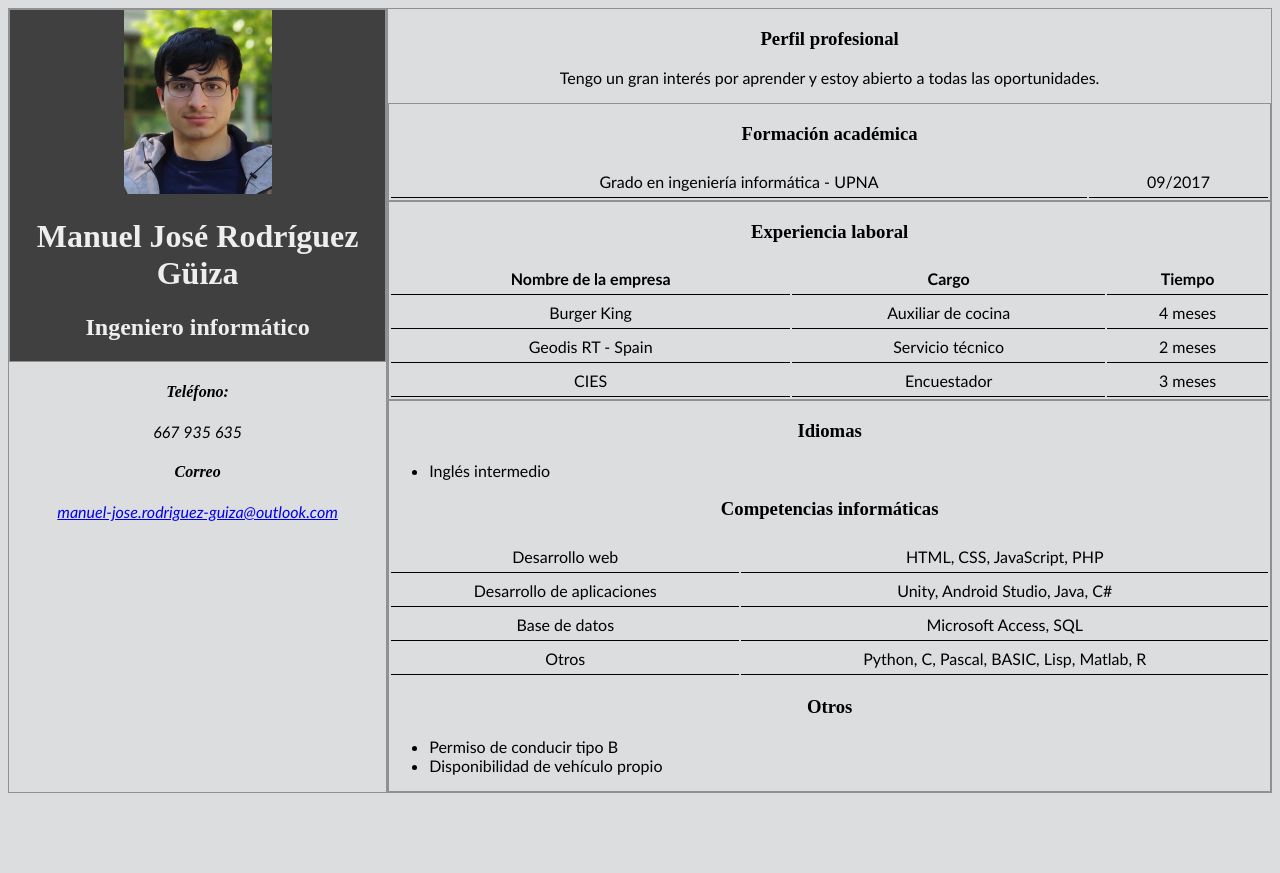
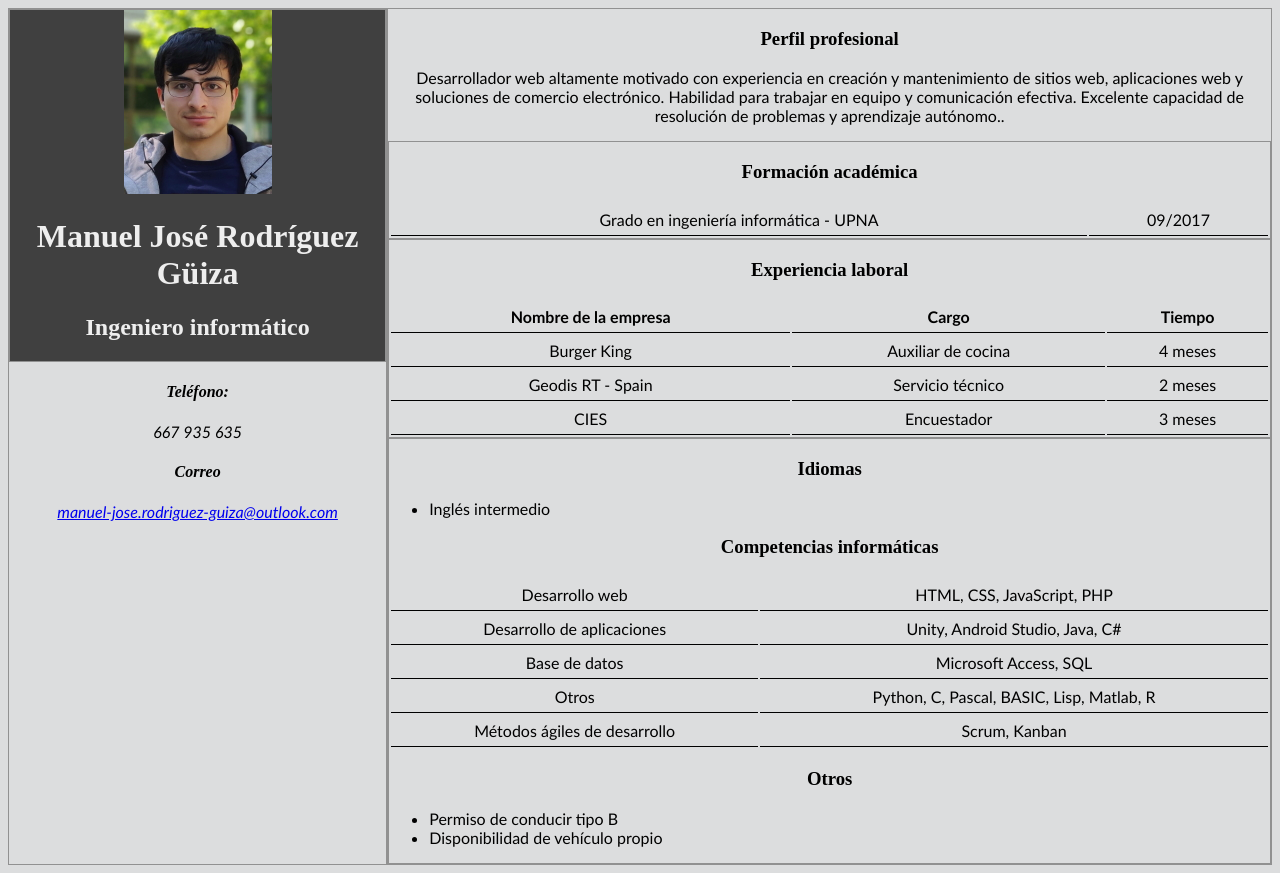
Before and after one commit to ManuelJose-Rodriguez/ManuelJose-Rodriguez.github.io, a plain HTML site: page index.html in a window 1280 px wide. Before the commit the page ends 801 px from the top, so only its background shows below. Drawn offline with Linux system fonts and the light colour scheme.

Commit message:
Update index.html
Actualizado

```diff
--- a/index.html
+++ b/index.html
@@ -1,3 +1,4 @@
+
 <!DOCTYPE html>
 <html lang="ES">
 <head>
@@ -24,7 +25,7 @@
     </div>
     <div class="right-column">
       <h3>Perfil profesional</h3>
-      <p>Tengo un gran interés por aprender y estoy abierto a todas las oportunidades.</p>
+      <p>Desarrollador web altamente motivado con experiencia en creación y mantenimiento de sitios web, aplicaciones web y soluciones de comercio electrónico. Habilidad para trabajar en equipo y comunicación efectiva. Excelente capacidad de resolución de problemas y aprendizaje autónomo..</p>
       <div>
         <h3>Formación académica</h3>
         <table>
@@ -102,6 +103,14 @@
               Python, C, Pascal, BASIC, Lisp, Matlab, R
             </td>
           </tr>
+          <tr>
+            <td>
+              Métodos ágiles de desarrollo
+             </td>
+            <td>
+              Scrum, Kanban
+            </td>
+          </tr>
         </table>
         <h3>Otros</h3>
         <ul>
```
